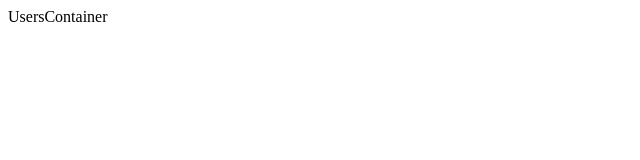
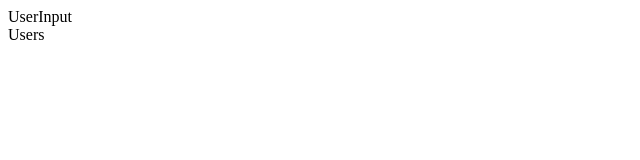
Before and after one commit to connorworthen/InstantEats-frontend, a React (Create React App) app: page / in a window 1280 px wide. Shown: the top 160 px of the page, without its empty margins (0-640 px from the left). Built offline with nearby package versions, Linux system fonts and the light colour scheme.

Commit message:
rendering components through usercontainer

```diff
--- a/src/actions/fetchUsers.js
+++ b/src/actions/fetchUsers.js
@@ -2,4 +2,7 @@
 
 export function fetchUsers() {
 
+  // fetch('http://localhost:3001/api/v1/users')
+  // .then(resp => resp.json())
+  // .then(data => console.log(data))
 }
--- a/src/components/UserInput.js
+++ b/src/components/UserInput.js
@@ -0,0 +1,15 @@
+import React from 'react';
+
+class UserInput extends React.Component {
+
+
+  render() {
+    return (
+      <div>
+        UserInput
+      </div>
+    )
+  }
+}
+
+export default UserInput
--- /dev/null
+++ b/src/components/Users.js
@@ -0,0 +1,12 @@
+import React from 'react'
+
+const Users = (props) => {
+
+  return (
+    <div>
+      Users
+    </div>
+  )
+}
+
+export default Users
--- a/src/containers/UsersContainer.js
+++ b/src/containers/UsersContainer.js
@@ -1,11 +1,15 @@
 import React from 'react';
+import {connect} from 'react-redux'
+import Users from '../components/Users'
+import UserInput from '../components/UserInput'
 
 class UsersContainer extends React.Component {
 
   render() {
     return (
       <div>
-        UsersContainer
+        <UserInput/>
+        <Users/>
       </div>
     )
   }
```
Also changed, not shown: 1 other file (tests, documents, lock files or other folders).
